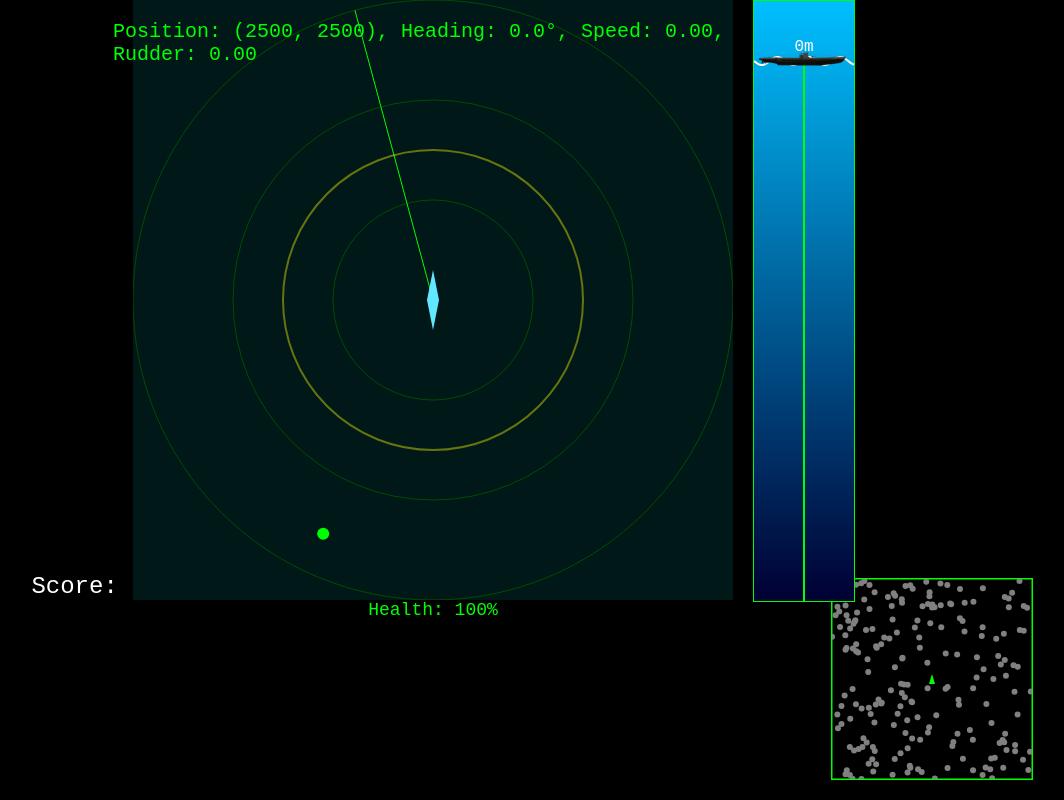
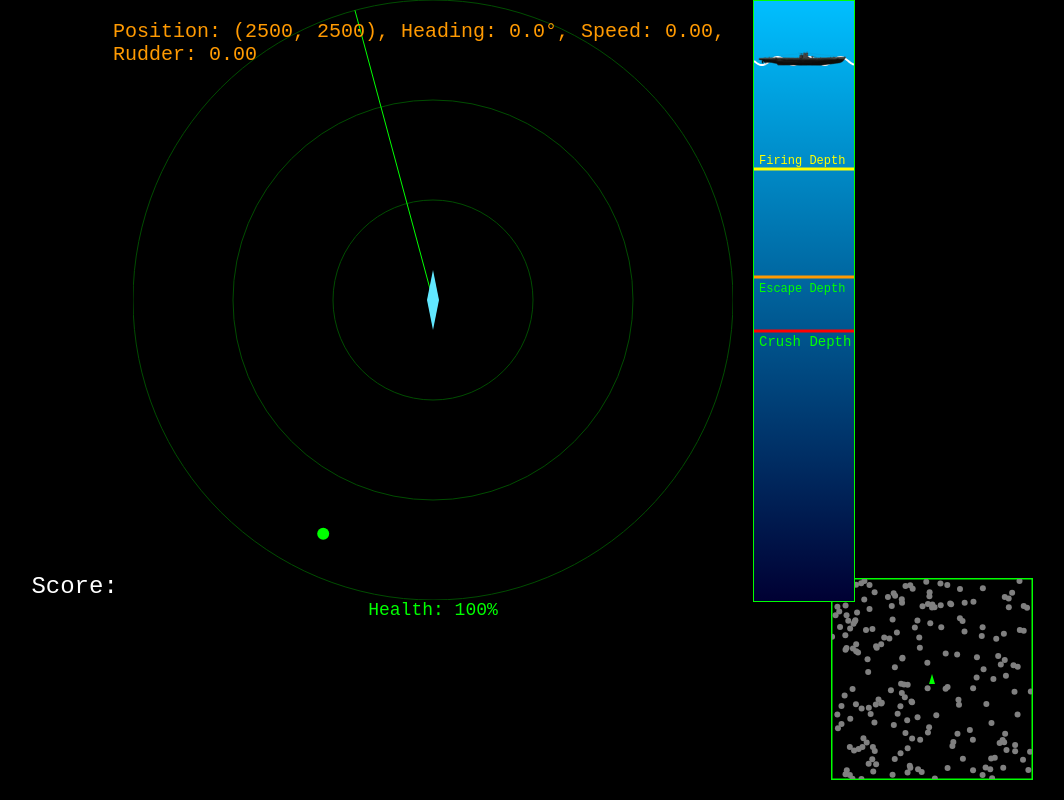
Before and after one commit to Wherepig/Night_Wolf, a plain HTML site: page new_sonar.html in a window 1280 px wide. Shown: the whole page, without its empty margins (207-1271 px from the left). Drawn offline with Linux system fonts and the light colour scheme.

Commit message:
depth gauge

```diff
--- a/game.js
+++ b/game.js
@@ -1,14 +1,23 @@
 //variable for noise depth
 const NOISE_DEPTH_THRESHOLD = 100; // meters; adjust as needed
-const SURFACE_NOISE_RADIUS = 150;  // fixed noise radius if too shallow
+const SURFACE_NOISE_RADIUS = 100;  // fixed noise radius if too shallow
+const ESCAPE_DEPTH = 200;  // e.g., must dive below 200m to lose enemies
+
+//Variables for crush depth
+const CRUSH_DEPTH = 250;        // e.g., below 400m starts taking damage
+const CRUSH_DAMAGE_RATE = 10;   // health lost per second
+
+
+
+
 
 
 
 //day and night cycle values
-let dayNightTime = 0;  // keeps track of elapsed time
+
 let brightness = 1;
-const DAY_LENGTH = 60; // seconds for full day-night cycle
-
+const DAY_LENGTH = 120; // seconds for full day-night cycle
+let dayNightTime = DAY_LENGTH * 0.5;  // keeps track of elapsed time
 
 
 
@@ -89,18 +98,25 @@ window.addEventListener('keydown', e => {
   keys[key] = true;
 
   if (key === ' ' && Date.now() - lastTorpedoTime > TORPEDO_COOLDOWN) {
-    // Fire torpedo
+    if (playerDepth < NOISE_DEPTH_THRESHOLD) {
+      // Allowed to fire torpedo
       torpedoes.push({
         x: shipX,
         y: shipY,
         angle: shipAngle,
         speed: 5,
         life: 2000, // 2 seconds lifetime
-      spawnTime: Date.now()
+        spawnTime: Date.now(),
+        firedBy: 'player'
       });
       lastTorpedoTime = Date.now();
+    } else {
+      // Optional: feedback for player
+      console.log("🚫 Torpedo launch blocked: too deep!");
+    }
   }
 });
+
 
 //Torpedoe update
 function updateTorpedoes() {
@@ -215,6 +231,18 @@ function updateShip() {
     if (keys['e']) {
     playerDepth += DEPTH_STEP * 2.25;
     if (playerDepth > MAX_DEPTH) playerDepth = MAX_DEPTH;
+    }
+
+
+    // Check for crush depth damage
+    if (playerDepth > CRUSH_DEPTH) {
+      const damagePerFrame = (CRUSH_DAMAGE_RATE / 60); // damage per frame @ 60fps
+      playerHealth -= damagePerFrame;
+
+      if (playerHealth <= 0) {
+        alert("💥 Your submarine was crushed by the deep pressure!");
+        location.reload();
+      }
     }
 
 
@@ -361,12 +389,12 @@ function drawDepthGauge() {
   dctx.stroke();
 
   // Draw scale line
-  dctx.strokeStyle = 'lime';
-  dctx.lineWidth = 2;
-  dctx.beginPath();
-  dctx.moveTo(depthCanvas.width / 2, waveY);
-  dctx.lineTo(depthCanvas.width / 2, depthCanvas.height);
-  dctx.stroke();
+  //dctx.strokeStyle = 'lime';
+  //dctx.lineWidth = 2;
+  //dctx.beginPath();
+  //dctx.moveTo(depthCanvas.width / 2, waveY);
+  //dctx.lineTo(depthCanvas.width / 2, depthCanvas.height);
+  //dctx.stroke();
 
   // Calculate marker position: 0m → waveY, MAX_DEPTH → depthCanvas.height
   const gaugeHeight = depthCanvas.height - waveY; // distance from wave to bottom
@@ -384,11 +412,66 @@ function drawDepthGauge() {
 
 
 
-  // Show numeric depth
-  dctx.fillStyle = 'white';
-  dctx.font = '16px monospace';
-  dctx.textAlign = 'center';
-  dctx.fillText(`${playerDepth.toFixed(0)}m`, depthCanvas.width / 2, markerY - 10);
+  //                                 <----------------------Show numeric depth
+  //dctx.fillStyle = 'white';
+  //dctx.font = '16px monospace';
+  //dctx.textAlign = 'center';
+  //dctx.fillText(`${playerDepth.toFixed(0)}m`, depthCanvas.width / 2, markerY - 10);
+
+  // Escape depth marker
+  const escapeRatio = ESCAPE_DEPTH / MAX_DEPTH;
+  const escapeY = waveY + (escapeRatio * gaugeHeight);
+
+  dctx.strokeStyle = 'rgb(255, 154, 2)';
+  dctx.lineWidth = 3;
+  dctx.beginPath();
+  dctx.moveTo(0, escapeY);
+  dctx.lineTo(depthCanvas.width, escapeY);
+  dctx.stroke();
+
+  dctx.fillStyle = 'lime';
+  dctx.font = '12px monospace';
+  dctx.textAlign = 'left';
+  dctx.fillText(`Escape Depth `, 5, escapeY + 15);
+
+  // Firing depth marker
+  const firingRatio = NOISE_DEPTH_THRESHOLD / MAX_DEPTH;
+  const firingY = waveY + (firingRatio * gaugeHeight);
+
+  dctx.strokeStyle = 'yellow';
+  dctx.lineWidth = 3;
+  dctx.beginPath();
+  dctx.moveTo(0, firingY);
+  dctx.lineTo(depthCanvas.width, firingY);
+  dctx.stroke();
+
+  dctx.fillStyle = 'yellow';
+  dctx.font = '12px monospace';
+  //dctx.fillText(`Firing Depth (${NOISE_DEPTH_THRESHOLD}m)`, 5, firingY - 5);
+  dctx.fillText(`Firing Depth `, 5, firingY - 5);
+
+  // Draw crush depth marker
+  const crushRatio = CRUSH_DEPTH / MAX_DEPTH;
+  const crushY = waveY + (crushRatio * gaugeHeight);
+
+  dctx.strokeStyle = 'red';
+  dctx.lineWidth = 3;
+  dctx.beginPath();
+  dctx.moveTo(0, crushY);
+  dctx.lineTo(depthCanvas.width, crushY);
+  dctx.stroke();
+
+  dctx.fillStyle = 'lime';
+  dctx.font = '14px monospace';
+  dctx.fillText(`Crush Depth!`, 5, crushY + 15);
+
+
+
+
+
+
+
+
 }
 
 
@@ -476,6 +559,15 @@ function updateEnemies() {
     const dx = shipX - enemy.x;
     const dy = shipY - enemy.y;
     const distance = Math.sqrt(dx * dx + dy * dy);
+
+      // Escape mechanic: if the player is too deep, enemies lose track
+    if (playerDepth > ESCAPE_DEPTH) {
+      if (enemy.state === 'tracking' || enemy.state === 'searching') {
+        enemy.state = 'idle';
+        enemy.lastKnownX = null;
+        enemy.lastKnownY = null;
+      }
+    }
 
     switch (enemy.state) {
       case 'idle':
--- a/new_sonar.html
+++ b/new_sonar.html
@@ -12,6 +12,7 @@
       left: 50%;
       transform: translateX(-50%);
       color: lime;
+      color: rgb(255, 154, 2);
       font-family: monospace;
       font-size: 20px;
 
```
Lines whose indentation alone changed are shown as unchanged.
